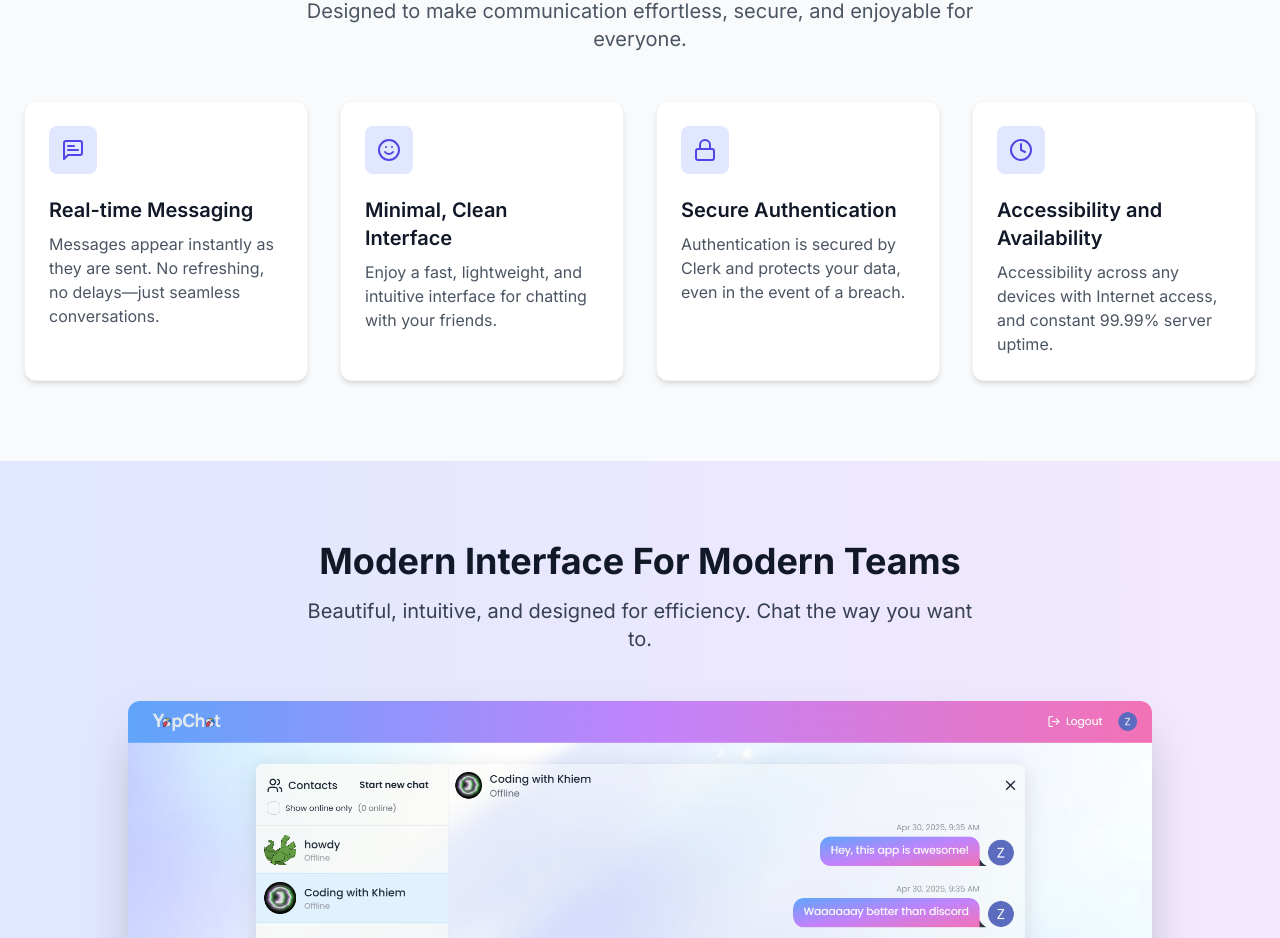
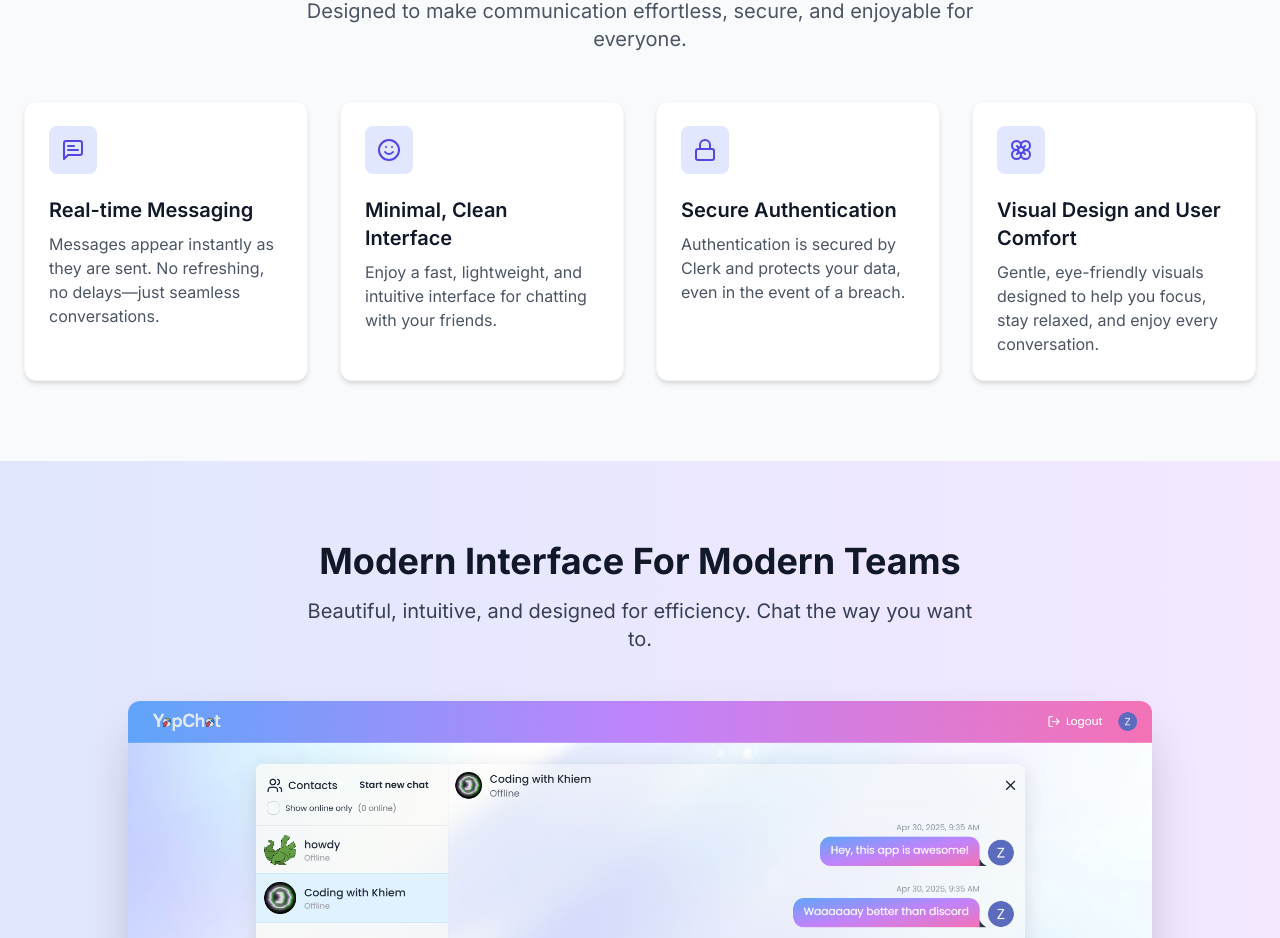
Before and after one commit to TeamYapChat/yapchat-landing-page, a React (Vite) app: page / in a window 1280 px wide. Shown: the part 939-1877 px from the top of the page. Built offline with nearby package versions, Linux system fonts and the light colour scheme.

Commit message:
chore: Replace accessibility feature with visual design feature

```diff
--- a/src/components/Features.tsx
+++ b/src/components/Features.tsx
@@ -1,5 +1,5 @@
 import React from 'react';
-import { MessageSquareText, Lock, Smile, Clock } from 'lucide-react';
+import { MessageSquareText, Lock, Smile, Flower } from 'lucide-react';
 
 type FeatureCardProps = {
   icon: React.ReactNode;
@@ -37,9 +37,9 @@ const Features: React.FC = () => {
       description: 'Authentication is secured by Clerk and protects your data, even in the event of a breach.',
     },
     {
-      icon: <Clock className="h-6 w-6 text-indigo-600" />,
-      title: 'Accessibility and Availability',
-      description: 'Accessibility across any devices with Internet access, and constant 99.99% server uptime.',
+      icon: <Flower className="h-6 w-6 text-indigo-600" />,
+      title: 'Visual Design and User Comfort',
+      description: 'Gentle, eye-friendly visuals designed to help you focus, stay relaxed, and enjoy every conversation.',
     },
   ];
 
```
